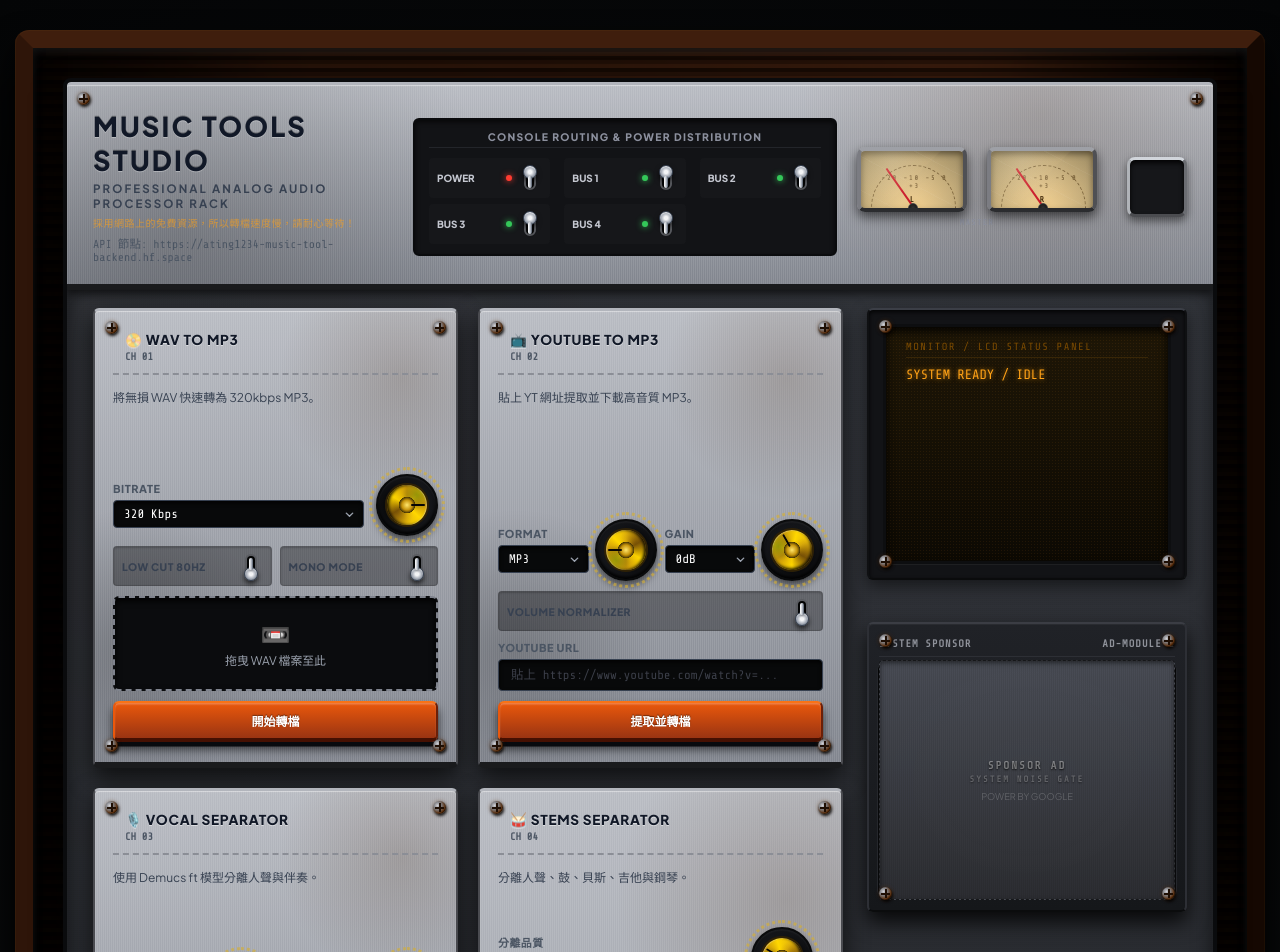
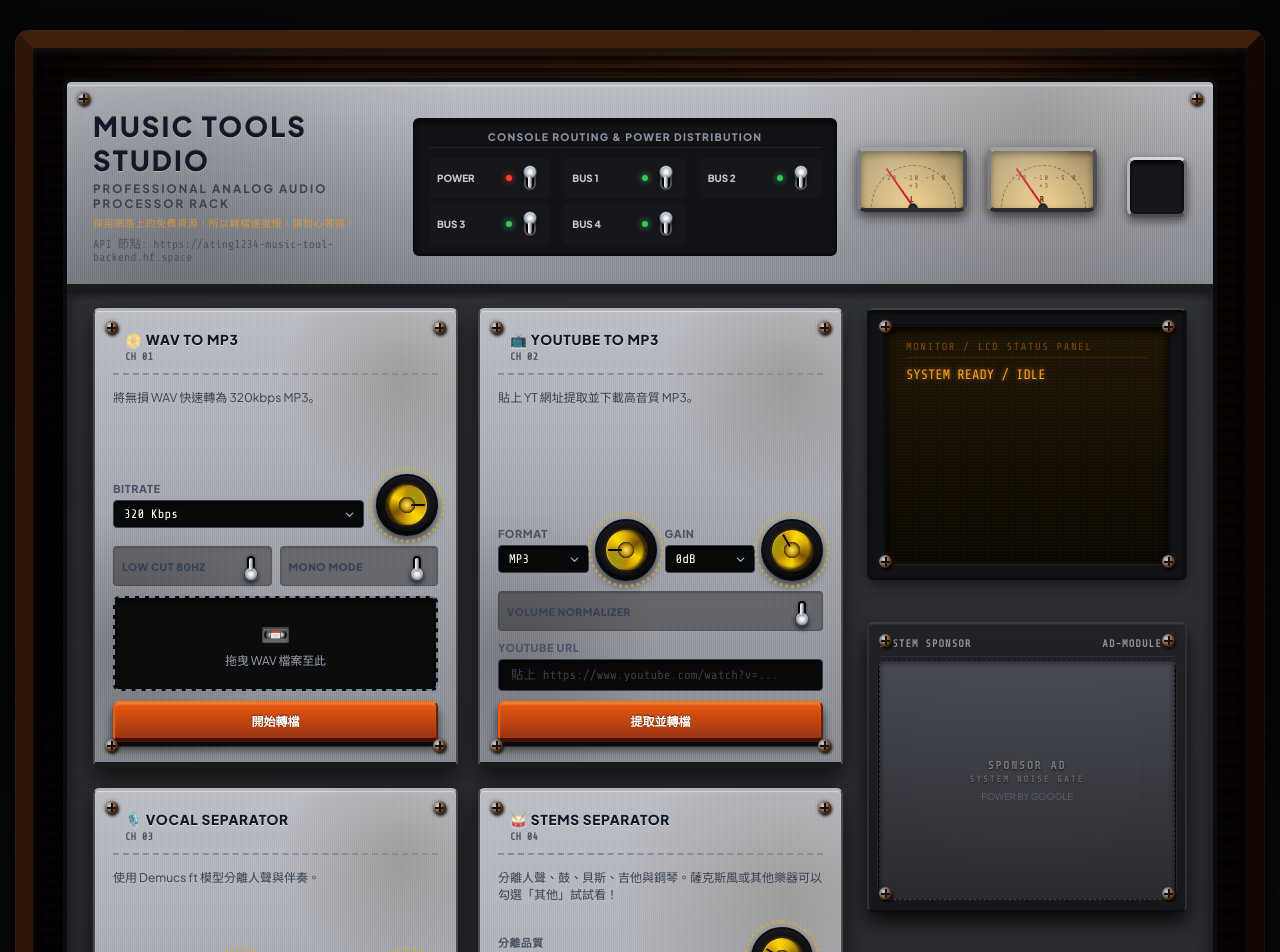
Before and after one commit to ating1234/music-tools, a React (Vite) app in the folder frontend/: page / in a window 1280 px wide. Shown: the top 952 px of the page. Built offline with nearby package versions, Linux system fonts and the light colour scheme.

Commit message:
ui(stems): update stems desc for sax and other options, prefix alert with warning title

```diff
--- a/frontend/src/main.tsx
+++ b/frontend/src/main.tsx
@@ -191,7 +191,7 @@ function App() {
   }, [busy, analyzing]);
 
   async function runAction(action: () => Promise<Job>) {
-    alert("採用網路上的免費資源，所以轉檔速度慢，請耐心等待！");
+    alert("提示！\n\n採用網路上的免費資源，所以轉檔速度慢，請耐心等待！");
 
     // 捲動到 MONITOR / LCD STATUS PANEL
     setTimeout(() => {
--- a/frontend/src/uiText.ts
+++ b/frontend/src/uiText.ts
@@ -37,7 +37,7 @@ export const UI_TEXT = {
   },
   stemsSeparator: {
     title: "STEMS SEPARATOR",
-    desc: "分離人聲、鼓、貝斯、吉他與鋼琴。",
+    desc: "分離人聲、鼓、貝斯、吉他與鋼琴。薩克斯風或其他樂器可以勾選「其他」試試看！",
     qualityLabel: "分離品質",
     selectAll: "全選",
     clearAll: "清除",
```
